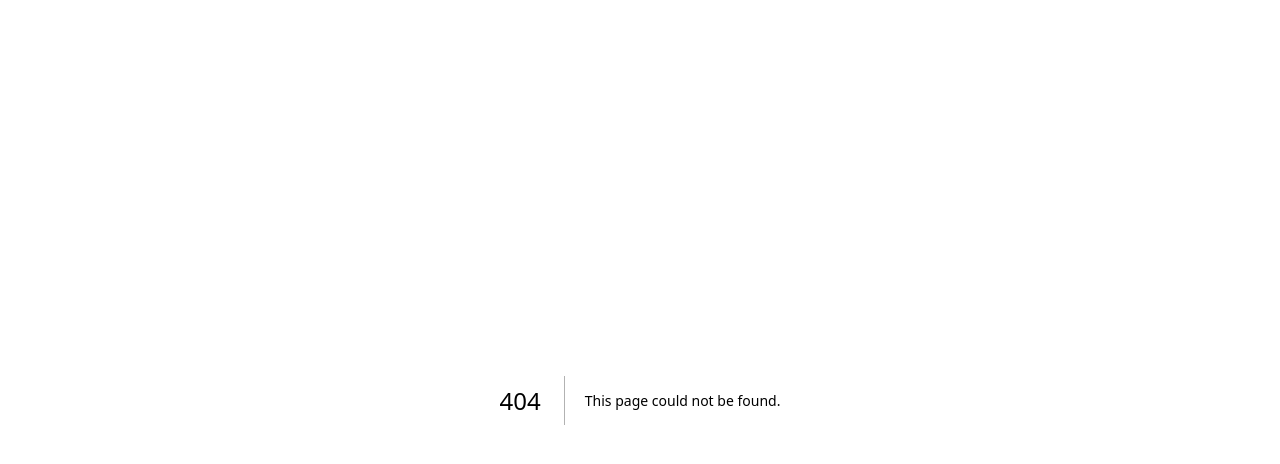
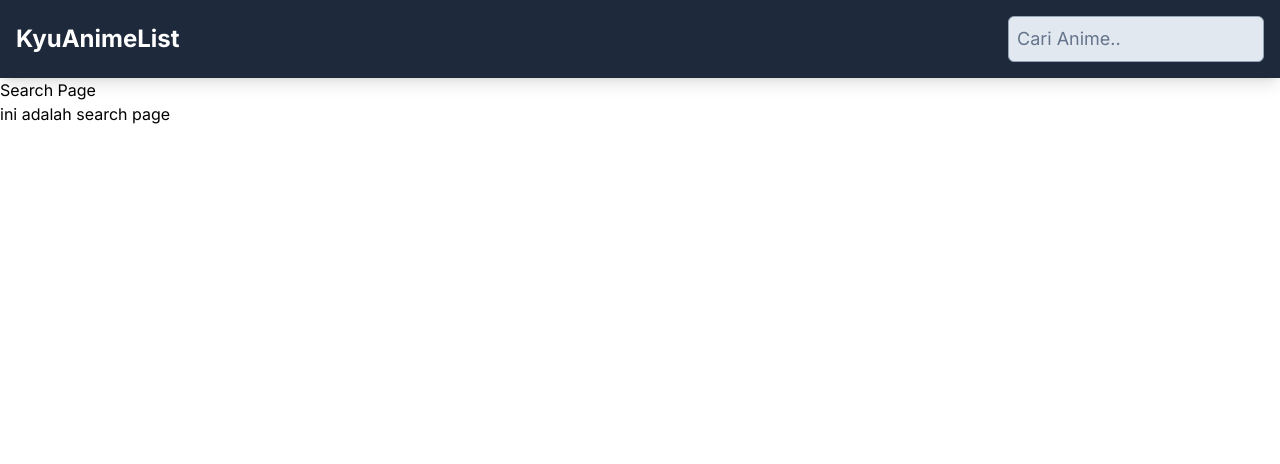
Before and after one commit to MuhammadPrasetyoN/KyuAnimeList, a Next.js app: page /search in a window 1280 px wide. Before the commit this address had no page. Shown: the top 464 px of the page. Built offline with nearby package versions, Linux system fonts and the light colour scheme.

Commit message:
initial commit

```diff
--- a/next.config.mjs
+++ b/next.config.mjs
@@ -1,4 +1,12 @@
 /** @type {import('next').NextConfig} */
-const nextConfig = {};
+const nextConfig = {
+    images: {
+        remotePatterns: [
+            {
+                hostname: "cdn.myanimelist.net"
+            }
+        ]
+    }
+};
 
 export default nextConfig;
--- a/src/app/globals.css
+++ b/src/app/globals.css
@@ -2,32 +2,28 @@
 @tailwind components;
 @tailwind utilities;
 
-:root {
-  --foreground-rgb: 0, 0, 0;
-  --background-start-rgb: 214, 219, 220;
-  --background-end-rgb: 255, 255, 255;
+*, *::before, *::after{
+  padding: 0;
+  margin: 0;
+  box-sizing: border-box;
 }
 
-@media (prefers-color-scheme: dark) {
-  :root {
-    --foreground-rgb: 255, 255, 255;
-    --background-start-rgb: 0, 0, 0;
-    --background-end-rgb: 0, 0, 0;
-  }
+.container:hover>:not(:hover){
+  filter: grayscale(0.1);
 }
 
-body {
-  color: rgb(var(--foreground-rgb));
-  background: linear-gradient(
-      to bottom,
-      transparent,
-      rgb(var(--background-end-rgb))
-    )
-    rgb(var(--background-start-rgb));
+img{
+  width: 100%;
+  min-height: 300px;
+  max-height: 335px;
+  height: auto;
+  transition: .4s ease all;
+  -webkit-transition: .4s ease all;
+  -moz-transition: .4s ease all;
+  -ms-transition: .4s ease all;
+  -o-transition: .4s ease all;
 }
 
-@layer utilities {
-  .text-balance {
-    text-wrap: balance;
-  }
+img:hover{
+  scale: 102%;
 }
--- a/src/app/layout.js
+++ b/src/app/layout.js
@@ -1,17 +1,20 @@
 import { Inter } from "next/font/google";
 import "./globals.css";
+import Navbar from "../components/Navbar";
 
 const inter = Inter({ subsets: ["latin"] });
 
 export const metadata = {
-  title: "Create Next App",
-  description: "Generated by create next app",
+  title: "KyuAnimeList",
+  description: "Website Anime",
 };
 
 export default function RootLayout({ children }) {
   return (
     <html lang="en">
-      <body className={inter.className}>{children}</body>
+      <body className={inter.className}>
+        <Navbar/>
+        {children}</body>
     </html>
   );
 }
--- a/src/app/page.js
+++ b/src/app/page.js
@@ -1,113 +1,29 @@
-import Image from "next/image";
+import Link from "next/link";
+import AnimeList from "../components/AnimeList";
+import Search from "../components/Search";
 
-export default function Home() {
+const Home = async () => {
+
+  const response = await fetch(`${process.env.NEXT_PUBLIC_API_BASE_URL}/top/anime?limit=8`)
+  const anime = await response.json()
+
   return (
-    <main className="flex min-h-screen flex-col items-center justify-between p-24">
-      <div className="z-10 max-w-5xl w-full items-center justify-between font-mono text-sm lg:flex">
-        <p className="fixed left-0 top-0 flex w-full justify-center border-b border-gray-300 bg-gradient-to-b from-zinc-200 pb-6 pt-8 backdrop-blur-2xl dark:border-neutral-800 dark:bg-zinc-800/30 dark:from-inherit lg:static lg:w-auto  lg:rounded-xl lg:border lg:bg-gray-200 lg:p-4 lg:dark:bg-zinc-800/30">
-          Get started by editing&nbsp;
-          <code className="font-mono font-bold">src/app/page.js</code>
-        </p>
-        <div className="fixed bottom-0 left-0 flex h-48 w-full items-end justify-center bg-gradient-to-t from-white via-white dark:from-black dark:via-black lg:static lg:h-auto lg:w-auto lg:bg-none">
-          <a
-            className="pointer-events-none flex place-items-center gap-2 p-8 lg:pointer-events-auto lg:p-0"
-            href="https://vercel.com?utm_source=create-next-app&utm_medium=appdir-template&utm_campaign=create-next-app"
-            target="_blank"
-            rel="noopener noreferrer"
-          >
-            By{" "}
-            <Image
-              src="/vercel.svg"
-              alt="Vercel Logo"
-              className="dark:invert"
-              width={100}
-              height={24}
-              priority
-            />
-          </a>
-        </div>
+    <div>
+      <div className="flex justify-between items-center p-4">
+        <h1 className="text-2xl font-bold">Paling Populer</h1>
+        <Link href="/populer" className="md:text-xl text-sm underline hover:text-indigo-500 transition-all">Lihat Semua</Link>
       </div>
+      <div className="grid md:grid-cols-4 sm:grid-cols-3 grid-cols-2 gap-4 px-4 container">
+      {anime.data.map(data =>{
+        return (
+          <div key={data.mal_id} className="shadow-xl">
+            <AnimeList title={data.title} images={data.images.webp.image_url} id={data.mal_id} rank={data.rank}/>
+          </div>
+        )
+      })}
+      </div>
+    </div>
+  )
+}
 
-      <div className="relative flex place-items-center before:absolute before:h-[300px] before:w-full sm:before:w-[480px] before:-translate-x-1/2 before:rounded-full before:bg-gradient-radial before:from-white before:to-transparent before:blur-2xl before:content-[''] after:absolute after:-z-20 after:h-[180px] after:w-full sm:after:w-[240px] after:translate-x-1/3 after:bg-gradient-conic after:from-sky-200 after:via-blue-200 after:blur-2xl after:content-[''] before:dark:bg-gradient-to-br before:dark:from-transparent before:dark:to-blue-700 before:dark:opacity-10 after:dark:from-sky-900 after:dark:via-[#0141ff] after:dark:opacity-40 before:lg:h-[360px] z-[-1]">
-        <Image
-          className="relative dark:drop-shadow-[0_0_0.3rem_#ffffff70] dark:invert"
-          src="/next.svg"
-          alt="Next.js Logo"
-          width={180}
-          height={37}
-          priority
-        />
-      </div>
-
-      <div className="mb-32 grid text-center lg:max-w-5xl lg:w-full lg:mb-0 lg:grid-cols-4 lg:text-left">
-        <a
-          href="https://nextjs.org/docs?utm_source=create-next-app&utm_medium=appdir-template&utm_campaign=create-next-app"
-          className="group rounded-lg border border-transparent px-5 py-4 transition-colors hover:border-gray-300 hover:bg-gray-100 hover:dark:border-neutral-700 hover:dark:bg-neutral-800/30"
-          target="_blank"
-          rel="noopener noreferrer"
-        >
-          <h2 className={`mb-3 text-2xl font-semibold`}>
-            Docs{" "}
-            <span className="inline-block transition-transform group-hover:translate-x-1 motion-reduce:transform-none">
-              -&gt;
-            </span>
-          </h2>
-          <p className={`m-0 max-w-[30ch] text-sm opacity-50`}>
-            Find in-depth information about Next.js features and API.
-          </p>
-        </a>
-
-        <a
-          href="https://nextjs.org/learn?utm_source=create-next-app&utm_medium=appdir-template-tw&utm_campaign=create-next-app"
-          className="group rounded-lg border border-transparent px-5 py-4 transition-colors hover:border-gray-300 hover:bg-gray-100 hover:dark:border-neutral-700 hover:dark:bg-neutral-800 hover:dark:bg-opacity-30"
-          target="_blank"
-          rel="noopener noreferrer"
-        >
-          <h2 className={`mb-3 text-2xl font-semibold`}>
-            Learn{" "}
-            <span className="inline-block transition-transform group-hover:translate-x-1 motion-reduce:transform-none">
-              -&gt;
-            </span>
-          </h2>
-          <p className={`m-0 max-w-[30ch] text-sm opacity-50`}>
-            Learn about Next.js in an interactive course with&nbsp;quizzes!
-          </p>
-        </a>
-
-        <a
-          href="https://vercel.com/templates?framework=next.js&utm_source=create-next-app&utm_medium=appdir-template&utm_campaign=create-next-app"
-          className="group rounded-lg border border-transparent px-5 py-4 transition-colors hover:border-gray-300 hover:bg-gray-100 hover:dark:border-neutral-700 hover:dark:bg-neutral-800/30"
-          target="_blank"
-          rel="noopener noreferrer"
-        >
-          <h2 className={`mb-3 text-2xl font-semibold`}>
-            Templates{" "}
-            <span className="inline-block transition-transform group-hover:translate-x-1 motion-reduce:transform-none">
-              -&gt;
-            </span>
-          </h2>
-          <p className={`m-0 max-w-[30ch] text-sm opacity-50`}>
-            Explore starter templates for Next.js.
-          </p>
-        </a>
-
-        <a
-          href="https://vercel.com/new?utm_source=create-next-app&utm_medium=appdir-template&utm_campaign=create-next-app"
-          className="group rounded-lg border border-transparent px-5 py-4 transition-colors hover:border-gray-300 hover:bg-gray-100 hover:dark:border-neutral-700 hover:dark:bg-neutral-800/30"
-          target="_blank"
-          rel="noopener noreferrer"
-        >
-          <h2 className={`mb-3 text-2xl font-semibold`}>
-            Deploy{" "}
-            <span className="inline-block transition-transform group-hover:translate-x-1 motion-reduce:transform-none">
-              -&gt;
-            </span>
-          </h2>
-          <p className={`m-0 max-w-[30ch] text-sm opacity-50 text-balance`}>
-            Instantly deploy your Next.js site to a shareable URL with Vercel.
-          </p>
-        </a>
-      </div>
-    </main>
-  );
-}
+export default Home
--- /dev/null
+++ b/src/app/search/page.js
@@ -0,0 +1,6 @@
+export default function Page(){
+    return <div>
+        <h1>Search Page</h1>
+        <p>ini adalah search page</p>
+    </div>
+}
--- /dev/null
+++ b/src/components/AnimeList/index.js
@@ -0,0 +1,21 @@
+import Image from "next/image"
+import Link from "next/link"
+
+const AnimeList = ({title, images, id, rank}) => {
+    return(
+            <Link href={`/${id}`} className="cursor-pointer">
+                <div className="relative overflow-hidden rounded-md">
+                <Image src={images} alt="..." width={350} height={350} className="object-cover" />
+                {rank && (
+                    <span className="absolute bottom-2 left-2 bg-white text-black text-sm font-semibold px-2 py-1 rounded">
+                        Rank: {rank}
+                    </span>
+                )}
+            </div>
+                <h3 className="font-bold md:text-xl text-md p-4">{title}</h3>
+            </Link>
+
+    )
+}
+
+export default AnimeList
--- /dev/null
+++ b/src/components/Navbar/index.js
@@ -0,0 +1,31 @@
+import Link from "next/link"
+
+const Navbar = () => {
+    return (
+        <div className="flex md:flex-row flex-col justify-between items-center bg-slate-800 p-4 shadow-lg gap-2">
+            <Link href="/" className="text-white text-2xl font-bold">KyuAnimeList</Link>
+            <input placeholder="Cari Anime.." className="
+                    p-2
+                    rounded-md
+                    border
+                    border-slate-400
+                    bg-slate-200
+                    text-slate-950
+                    placeholder:text-slate-500
+                    text-lg
+                    outline-none
+                    w-64
+                    transition
+                    duration-500
+                    ease-in-out
+                    focus:border-sky-500
+                    focus:border-1
+                    focus:bg-white
+                    focus:shadow-xl
+                    hover:border-sky-500
+                    hover:bg-white"/>
+        </div>
+    )
+}
+
+export default Navbar
--- /dev/null
+++ b/src/components/Search/index.js
@@ -0,0 +1,7 @@
+const Search = () => {
+    return(
+        <div>Search Component</div>
+    )
+}
+
+export default Search
```
